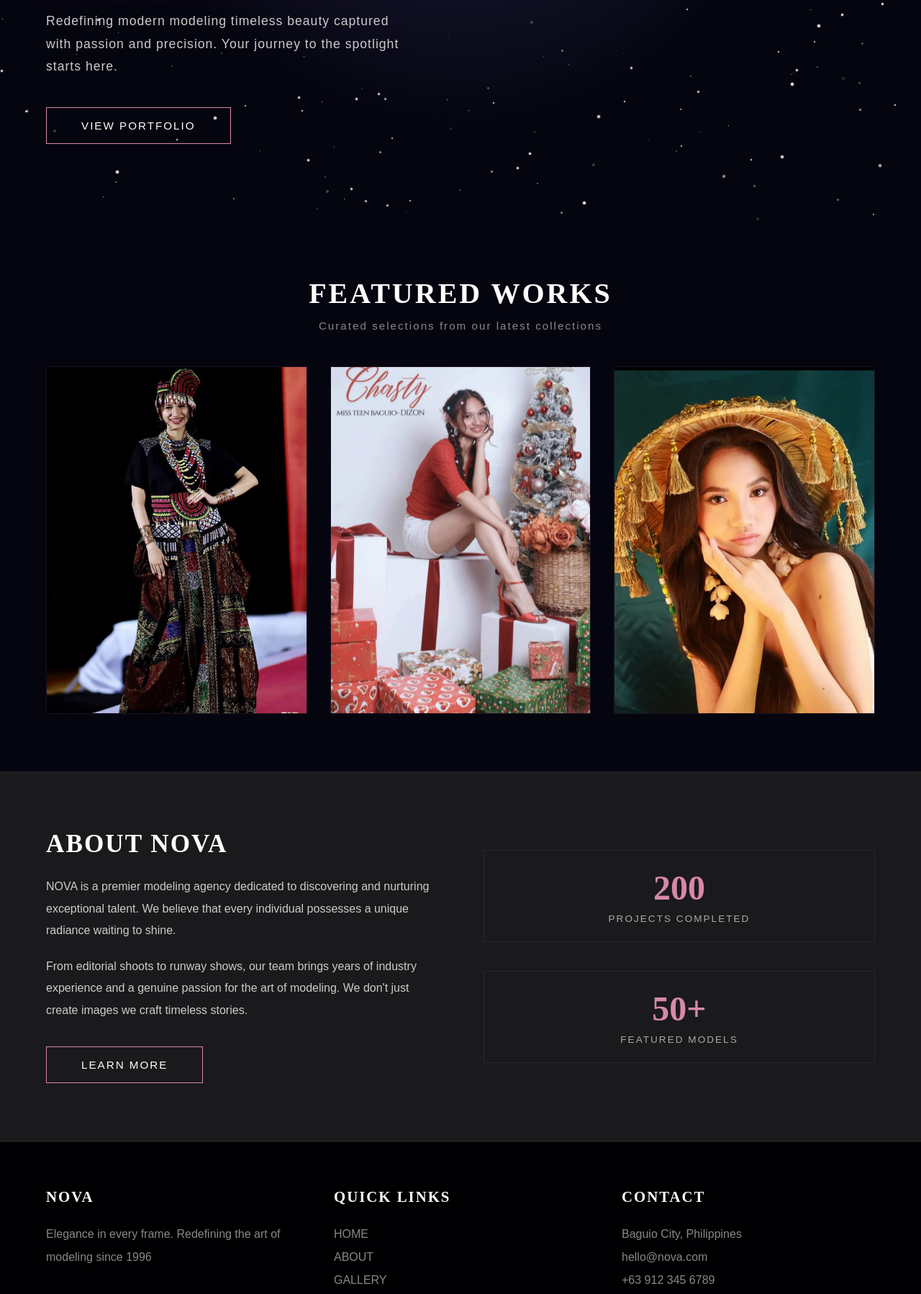
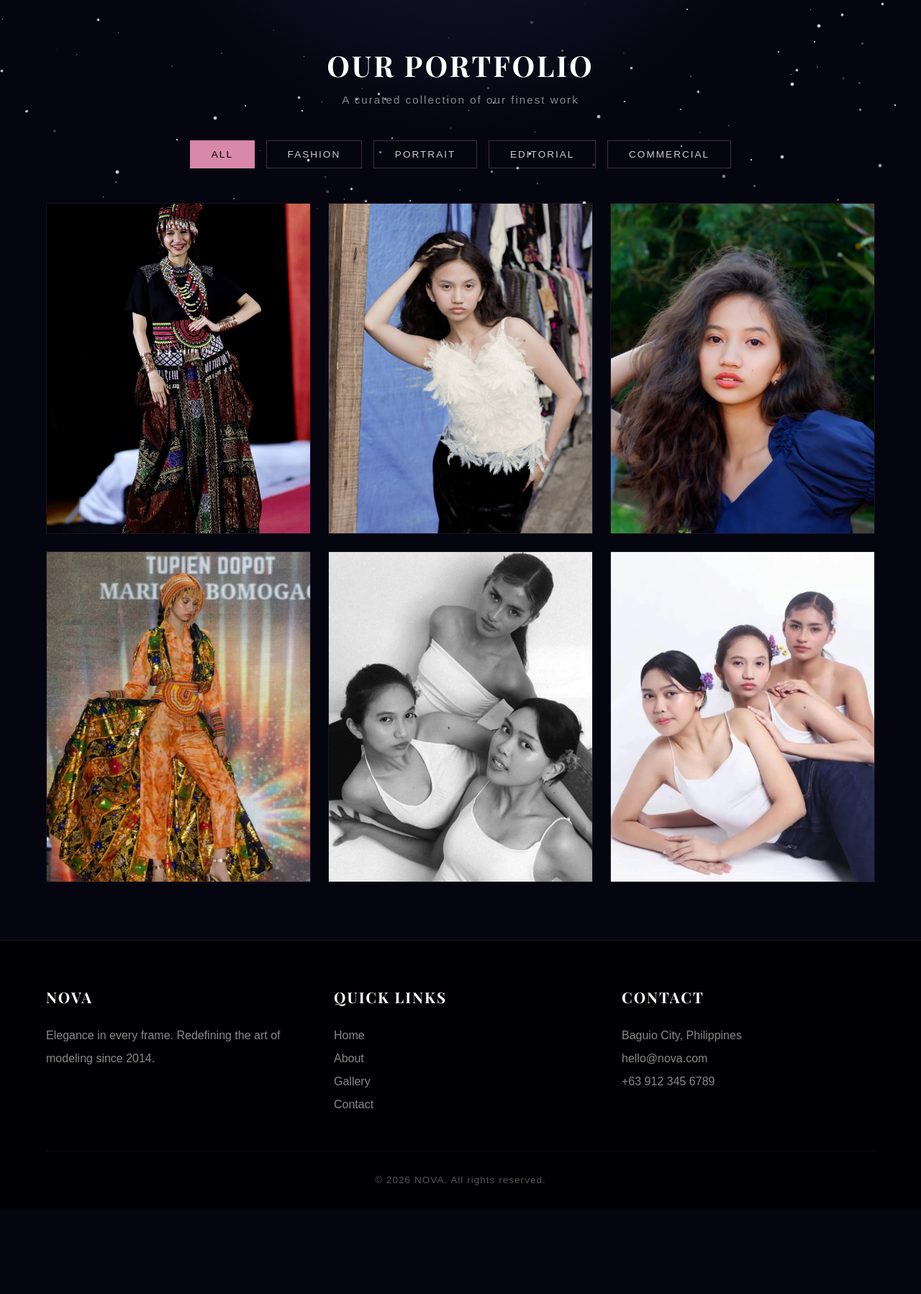
Before and after one commit to TUDLONGR3/Finals_Tudlong_humcom, a plain HTML site: page index.html in a window 1280 px wide. Shown: the part 496-2294 px from the top of the page at 72% size. Drawn offline with nearby package versions, Linux system fonts and the light colour scheme.

Commit message:
Add files via upload

```diff
--- a/index.html
+++ b/index.html
@@ -1,14 +1,14 @@
+
+
 <!DOCTYPE html>
 <html lang="en">
 <head>
   <meta charset="UTF-8" />
   <meta name="viewport" content="width=device-width, initial-scale=1.0" />
-  <title>Model Profile</title>
-
-    <link rel="stylesheet" href="style.css">
-
-
-
+  <title>Gallery - NOVA</title>
+  <link href="https://fonts.googleapis.com/css2?family=Playfair+Display:wght@400;700;900&display=swap" rel="stylesheet">
+  <link rel="stylesheet" href="style.css">
+</head>
 <body>
   <div class="stars"></div>
   <script>
@@ -29,83 +29,98 @@
 
   <header class="site-header">
     <div class="header-left">
-      <a href="index.html" class="active">HOME</a>
+      <a href="index.html">HOME</a>
       <a href="about.html">ABOUT</a>
-      <a href="gallery.html">GALLERY</a>
+      <a href="gallery.html" class="active">GALLERY</a>
       <a href="contact.html">CONTACT</a>
     </div>
     <div class="logo">NOVA</div>
   </header>
 
-  <section class="hero-banner">
-    <div class="hero-content">
-      <p>Welcome to NOVA</p>
-      <h1>Where Elegance<br>Meets Grace</h1>
-      <p class="tagline">Redefining modern modeling timeless beauty captured with passion and precision. Your journey to the spotlight starts here.</p>
-      <a href="gallery.html" class="btn-primary">View Portfolio</a>
+  <section class="page-banner">
+    <div class="banner-content">
+      <p>Browse Our Work</p>
+      <h1>Gallery</h1>
     </div>
   </section>
 
-  <section class="featured-section">
+  <section class="gallery-section">
     <div class="section-heading">
-      <h2>Featured Works</h2>
-      <p>Curated selections from our latest collections</p>
+      <h2>Our Portfolio</h2>
+      <p>A curated collection of our finest work</p>
     </div>
-    <div class="featured-grid">
-      <div class="featured-card">
-        <img src="trad.png" alt="Fashion">
-        <div class="card-overlay">
-          <h3>Fashion</h3>
-          <p>Editorial & Runway</p>
+
+    <div class="filter-buttons">
+      <button class="filter-btn active" data-filter="all">All</button>
+      <button class="filter-btn" data-filter="fashion">Fashion</button>
+      <button class="filter-btn" data-filter="portrait">Portrait</button>
+      <button class="filter-btn" data-filter="editorial">Editorial</button>
+      <button class="filter-btn" data-filter="commercial">Commercial</button>
+    </div>
+
+    <div class="gallery-grid">
+      <!-- Fashion -->
+      <div class="gallery-item" data-category="fashion">
+        <img src="midnight.png" alt="Fashion Shoot">
+        <div class="gallery-overlay">
+          <h3>Midnight Elegance</h3>
+          <p>Fashion Collection</p>
         </div>
       </div>
-      <div class="featured-card">
-        <img src="xmas.jpg" alt="Portrait">
-        <div class="card-overlay">
-          <h3>PORTRAIT</h3>
-          <p>Personal & Branding</p>
+      <div class="gallery-item" data-category="fashion">
+        <img src="natural.png" alt="Fashion Shoot">
+        <div class="gallery-overlay">
+          <h3>Urban Glamour</h3>
+          <p>Street Style</p>
         </div>
       </div>
-      <div class="featured-card">
-        <img src="model.png" alt="Editorial">
-        <div class="card-overlay">
-          <h3>Editorial</h3>
-          <p>Magazine & Campaigns</p>
+
+
+      <div class="gallery-item" data-category="portrait">
+        <img src="glamour.jpg" alt="Portrait">
+        <div class="gallery-overlay">
+          <h3>Natural Beauty</h3>
+          <p>Personal Portrait</p>
         </div>
       </div>
-    </div>
-  </section>
+      <div class="gallery-item" data-category="portrait">
+        <img src="golden hour.jpg">
+        <div class="gallery-overlay">
+          <h3>Golden Hour</h3>
+          <p>Sunlight Series</p>
+        </div>
+      </div>
 
-  <section class="agency-section">
-    <div class="about-column">
-      <h2>About NOVA</h2>
-      <p>NOVA is a premier modeling agency dedicated to discovering and nurturing exceptional talent. We believe that every individual possesses a unique radiance waiting to shine.</p>
-      <p>From editorial shoots to runway shows, our team brings years of industry experience and a genuine passion for the art of modeling. We don't just create images we craft timeless stories.</p>
-      <a href="about.html" class="btn-primary" style="margin-top: 1rem; display: inline-block;">Learn More</a>
-    </div>
-    <div class="stats-column">
-      <div class="stat-item">
-        <div class="stat-number">200</div>
-        <div class="stat-label">Projects Completed</div>
+      <div class="gallery-item" data-category="editorial">
+        <img src="black.jpeg" alt="Editorial">
+        <div class="gallery-overlay">
+          <h3>Cosmic Dreams</h3>
+          <p>Magazine Feature</p>
+        </div>
       </div>
-      <div class="stat-item">
-        <div class="stat-number">50+</div>
-        <div class="stat-label">Featured Models</div>
-    </div>
+      <div class="gallery-item" data-category="editorial">
+        <img src="white.jpeg" alt="Editorial">
+        <div class="gallery-overlay">
+          <h3>Silent Motion</h3>
+          <p>Magazine Spread</p>
+        </div>
+      </div>
+
+
   </section>
 
   <footer class="site-footer">
     <div class="footer-content">
       <div class="footer-col">
         <h3>NOVA</h3>
-        <p>Elegance in every frame. Redefining the art of modeling since 1996</p>
+        <p>Elegance in every frame. Redefining the art of modeling since 2014.</p>
       </div>
       <div class="footer-col">
         <h3>Quick Links</h3>
-        <p><a href="index.html">HOME</a></p>
-        <p><a href="about.html">ABOUT</a></p>
-        <p><a href="gallery.html">GALLERY</a></p>
-        <p><a href="contact.html">CONTACT</a></p>
+        <p><a href="index.html">Home</a></p>
+        <p><a href="about.html">About</a></p>
+        <p><a href="gallery.html">Gallery</a></p>
+        <p><a href="contact.html">Contact</a></p>
       </div>
       <div class="footer-col">
         <h3>Contact</h3>
@@ -118,4 +133,29 @@
       <p>&copy; 2026 NOVA. All rights reserved.</p>
     </div>
   </footer>
+
+
+  <script>
+    const filterButtons = document.querySelectorAll('.filter-btn');
+    const galleryItems = document.querySelectorAll('.gallery-item');
+
+    filterButtons.forEach(btn => {
+      btn.addEventListener('click', () => {
+
+        filterButtons.forEach(b => b.classList.remove('active'));
+        btn.classList.add('active');
+
+        const filter = btn.getAttribute('data-filter');
+
+        galleryItems.forEach(item => {
+          if (filter === 'all' || item.getAttribute('data-category') === filter) {
+            item.style.display = 'block';
+          } else {
+            item.style.display = 'none';
+          }
+        });
+      });
+    });
+  </script>
 </body>
+</html>
```
